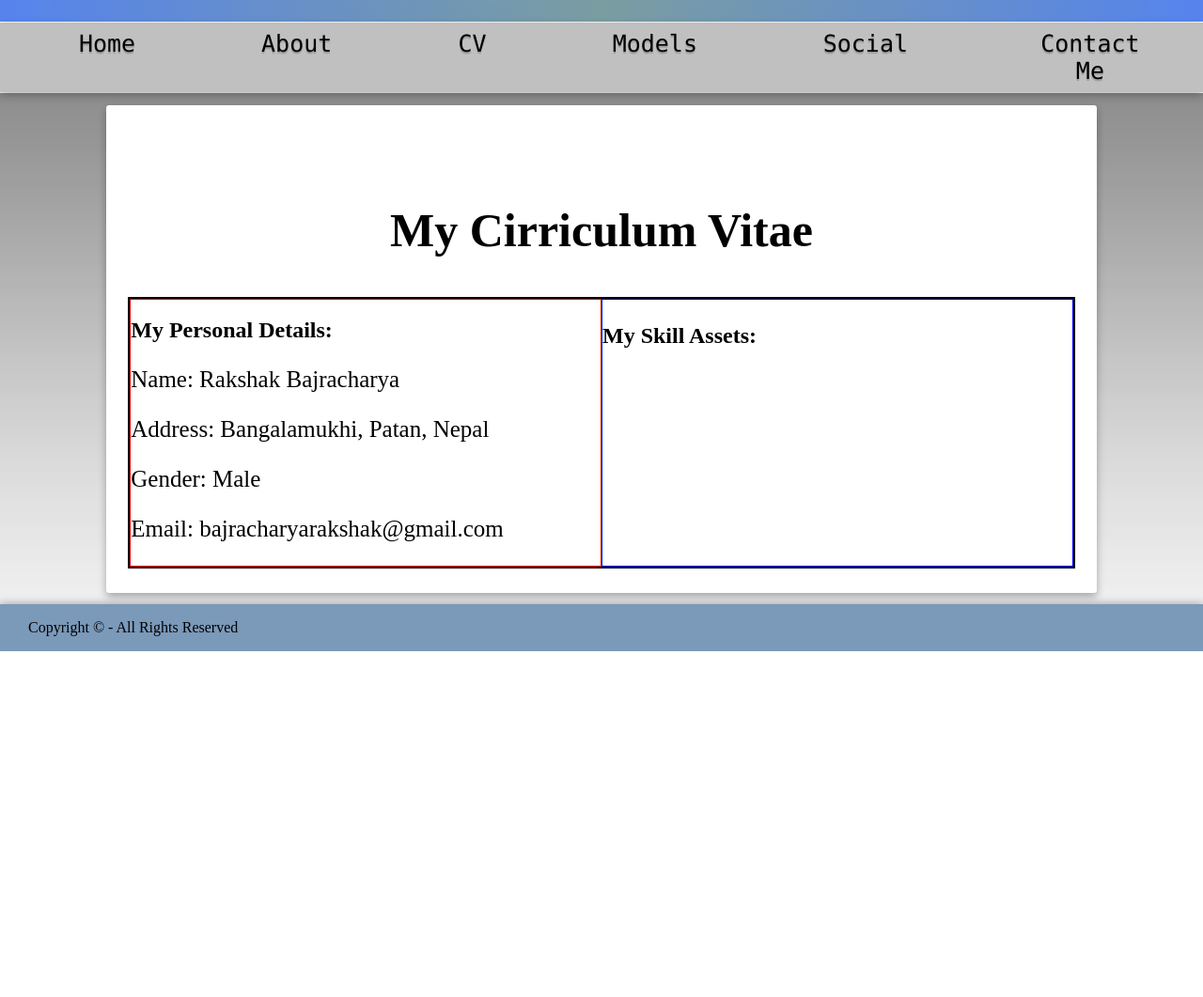
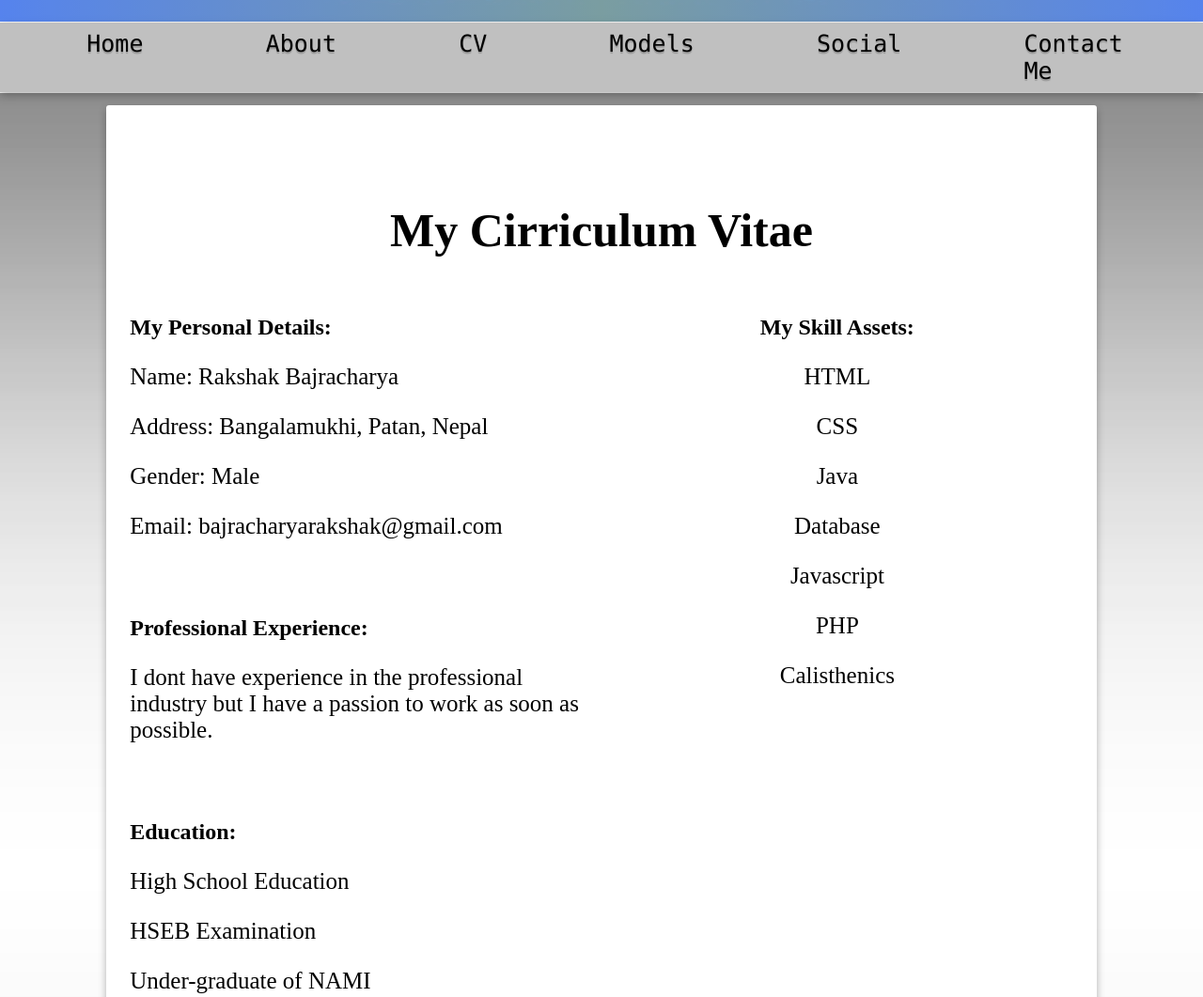
Before and after one commit to Rakshakbaj/csy1018, a plain HTML site: page cv.html in a window 1280 px wide. Shown: the part 251-1312 px from the top of the page at 94% size. Before the commit the page ends 944 px from the top, so only its background shows below. Drawn offline with Linux system fonts and the light colour scheme.

Commit message:
Add files via upload

```diff
--- a/css/style.css
+++ b/css/style.css
@@ -53,16 +53,16 @@ header nav ul{
 }
 
 
-nav ul a{
+nav ul li a{
 	text-decoration: none;
 	font-family: consolas;
 	color: black;
-	background: inherit;
 	margin-right: 0.5%;
 	height: 100%;
+	text-align: center;
 }
 
-nav ul a li{
+nav ul li{
 	list-style: none;
 	font-size: 25px;
 	border-radius: 5px;
@@ -70,25 +70,26 @@ nav ul a li{
 	padding-right: 40px;
 	padding-left: 30px;
 	text-shadow: 0px 2px 1px rgba(0,0,0,0.2);
-	text-align: center;
 	transition: text-shadow 0.5s, box-shadow 0.5s;
 	-webkit-transition: text-shadow 0.5s, box-shadow 0.5s;
 }
 
-nav ul a li:hover{
+nav ul li:hover{
 	background: grey;
 	color: white;
 	text-shadow: 2px 2px 4px #000000;
-	border-radius: 5px;
 	box-shadow: 0 4px 8px 0 rgba(0, 0, 0, 0.4);
+}
+
+nav ul li a:hover{
+	color: white;
 }
 
 section{
 
 	display: flex;
 	justify-content: center;
-	/*background: linear-gradient(180deg,  rgb(176,188,198),rgb(160,180,190));*/
-	background: url(../images/bg1.png) left top no-repeat;
+	background: url(../images/bg1.png) left top repeat;
 	padding: 1%;
 }
 
@@ -103,21 +104,19 @@ section .main{
 	padding: 2%;
 	padding-top:5%;
 }
-
+/*these columns are for cv*/
 .columns{
 	display: flex;
 	flex-flow: row nowrap;
-	border: 2px solid black;
 	width: 100%;
 }
 
 .column1{
-	border: 1px solid red;
 	width: 50%;
 }
 
 .column2{
-	border: 1px solid blue;
+	text-align: center;
 	width: 50%;
 }
 
@@ -155,7 +154,7 @@ h2{
 	font-size: 25px;
 	font-family: 'Mongolian baiti';
 }
-
+/*this is from index page from now*/
 .click{
 	display: flex;
 	flex-flow: row wrap;
@@ -211,7 +210,7 @@ text-shadow: 2px 5px 7px rgba(0,0,0,0.3);
 	text-shadow: 2px 8px 7px rgba(0,0,0,0.3);
 }
 
-
+/*this is from the social page from now*/
 .social{
 	width:50px;
 	height:50px;
@@ -223,6 +222,7 @@ text-shadow: 2px 5px 7px rgba(0,0,0,0.3);
 	width: 60px;
 }
 
+/*this is for the contacts page from now*/
 #map{
 	position: static;
 	height: 300px;
@@ -299,16 +299,20 @@ form{
 	width: 80%;
 }
 
+.columns{
+	flex-flow: column wrap;
+}
+
 @keyframes imgmove{
 	0%{left:-19%;}
 	100%{left:19%;}
 }
 
-header nav ul a{
+header nav ul li{
 	margin: 0;
 }
 
-header nav ul a li{
+header nav ul li{
 	padding: 20px 0 20px 0;
 	margin: 1px 0 1px 0;
 	background: white;
--- a/cv.html
+++ b/cv.html
@@ -14,12 +14,12 @@
 		</div>
 		<nav>
 			<ul>
-				<a href="index.html"><li>Home &nbsp; &nbsp;</li></a>
-				<a href="about.html"><li>About &nbsp; &nbsp;</li></a>
-				<a href="cv.html"><li>CV &nbsp; &nbsp;</li></a>
-				<a href="model_gp.html"><li>Models &nbsp; &nbsp;</li></a>
-				<a href="social.html"><li>Social &nbsp; &nbsp;</li></a>
-				<a href="contact.html"><li>Contact Me</li></a>
+				<li><a href="index.html">Home &nbsp; &nbsp;</a></li>
+				<li><a href="about.html">About &nbsp; &nbsp;</a></li>
+				<li><a href="cv.html">CV &nbsp; &nbsp;</a></li>
+				<li><a href="model_gp.html">Models &nbsp; &nbsp;</a></li>
+				<li><a href="social.html">Social &nbsp; &nbsp;</a></li>
+				<li><a href="contact.html">Contact Me</a></li>
 			</ul>
 		</nav>
 	</header>
@@ -29,15 +29,31 @@
 			<h2>My Cirriculum Vitae</h2>
 			<div class="columns">
 				<div class="column1">
-					<h1>My Personal Details:</h1></p>
+					<h1>My Personal Details:</h1>
 					<p>Name: Rakshak Bajracharya</p>
 					<p>Address: Bangalamukhi, Patan, Nepal</p>
 					<p>Gender: Male</p>
 					<p>Email: bajracharyarakshak@gmail.com</p>
+					<br><br>
 
+					<h1>Professional Experience:</h1>
+					<p>I dont have experience in the professional industry but I have a passion to work as soon as possible.</p>
+					<br><br>
+
+					<h1>Education:</h1>
+					<p>High School Education</p>
+					<p>HSEB Examination</p>
+					<p>Under-graduate of NAMI</p>
 				</div>
 				<div class="column2">
-					<p><h1>My Skill Assets:</h1></p>
+					<h1>My Skill Assets:</h1>
+					<p>HTML</p>
+					<p>CSS</p>
+					<p>Java</p>
+					<p>Database</p>
+					<p>Javascript</p>
+					<p>PHP</p>
+					<p>Calisthenics</p>
 				</div>
 			</div>
 		</div>
```
Also changed, not shown: about.html (+6 -6 lines), contact.html (+6 -6 lines), index.html (+7 -7 lines), model_gp.html (+76 -0 lines), social.html (+6 -6 lines), images/pic10.png (added), images/pic11.png (added), images/pic12.png (added), images/pic6.png (added), images/pic7.png (added), images/pic8.png (added), images/pic9.png (added).
